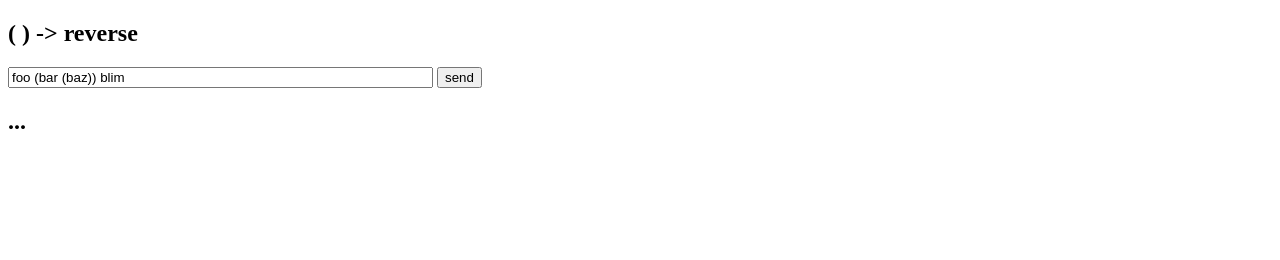
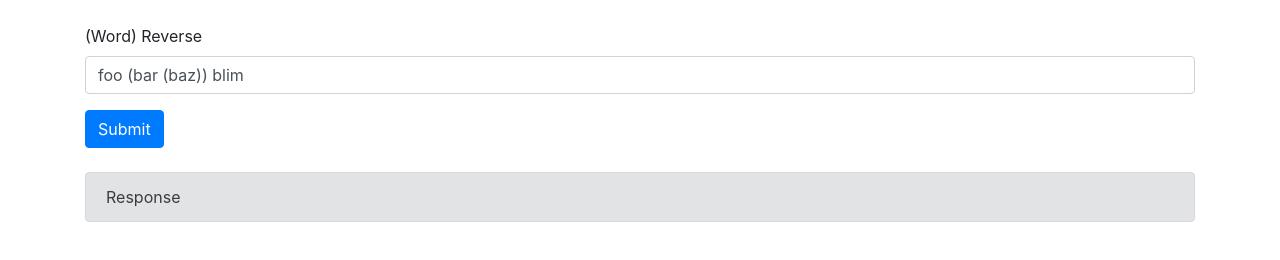
Before and after one commit to Ricardo0987/automation_pom_web, a plain HTML site: page algorithm/index.html in a window 1280 px wide. Drawn offline with nearby package versions, Linux system fonts and the light colour scheme.

Commit message:
Update index.html

```diff
--- a/algorithm/index.html
+++ b/algorithm/index.html
@@ -6,17 +6,25 @@
     <meta http-equiv="X-UA-Compatible" content="IE=edge">
     <meta name="viewport" content="width=device-width, initial-scale=1.0">
     <title>document</title>
+    <link rel="stylesheet" href="https://stackpath.bootstrapcdn.com/bootstrap/4.3.1/css/bootstrap.min.css"
+        integrity="sha384-ggOyR0iXCbMQv3Xipma34MD+dH/1fQ784/j6cY/iJTQUOhcWr7x9JvoRxT2MZw1T" crossorigin="anonymous">
 </head>
 
 <body>
-<h2>( ) -> reverse</h2>
-<input size="50" id="text-field" value="foo (bar (baz)) blim"/>
-<button
-        onclick="document.getElementById('res').innerHTML=reverseInParentheses(document.getElementById('text-field').value)">send</button>
+    <div class="container mt-4">
+        <div class="form-group">
+            <label for="text-field">(Word) Reverse</label>
+            <input type="email" class="form-control" id="text-field" value="foo (bar (baz)) blim">
+        </div>
+        <button
+            onclick="document.getElementById('res').innerHTML=reverseInParentheses(document.getElementById('text-field').value)"
+            class="btn btn-primary">Submit</button>
 
-<h2 id="res">...</h2>
-<script src="index.js"></script>
-
+        <div id="res" class="alert alert-secondary mt-4" role="alert">
+            Response
+        </div>
+    </div>
+    <script src="index.js"></script>
 </body>
 
 </html>
```
